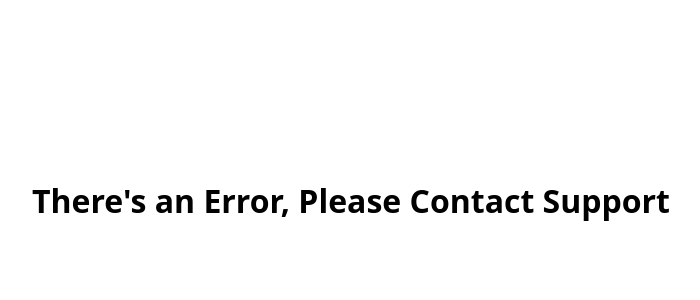
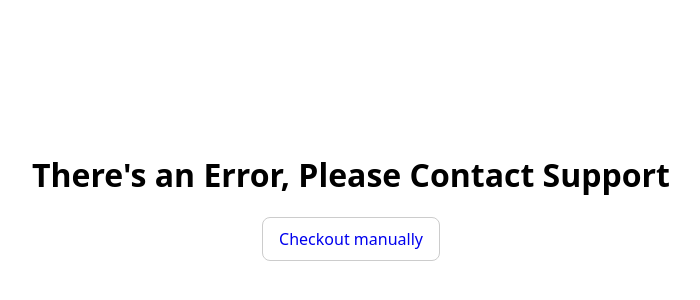
Before and after one commit to audioprotect/app.trendmysong.com, a website: page public/pay.html in a window 1280 px wide. Shown: the part 200-500 px from the top of the page, without its empty margins (289-989 px from the left). Drawn offline with Linux system fonts and the light colour scheme.

Commit message:
Update pay.html

```diff
--- a/public/pay.html
+++ b/public/pay.html
@@ -14,16 +14,22 @@
   </style>
   <script>
     (function () {
-      // 🔧 Set your Gumroad product ID here:
-      const PRODUCT_ID = "aywugz";
+      // ✅ Product mapping table
+      const PRODUCT_MAP = {
+        "0": "aywugz",   // Default
+        "1": "bqtkv",    // Example product 1
+      };
 
-      // Read params. (Accepts both 'emai' or 'email', and 'id' or 'price')
+      // Read params
       const params = new URLSearchParams(location.search);
       const emailParam = (params.get("emai") || params.get("email") || "").trim();
       const priceParam = (params.get("id") || params.get("price") || "").trim();
+      const prodParam = (params.get("prod") || "0").trim(); // default to 0
 
-      // Gumroad expects price as a non-decimal integer (e.g., $12.45 -> 1245).
-      // Keep only digits to be safe.
+      // Pick product ID based on prod param (fallback to "0" if not found)
+      const PRODUCT_ID = PRODUCT_MAP[prodParam] || PRODUCT_MAP["0"];
+
+      // Gumroad expects price as a non-decimal integer
       const price = priceParam.replace(/[^\d]/g, "");
       const email = emailParam;
 
@@ -37,16 +43,14 @@
       });
       const target = gumroadBase + "?" + qs.toString();
 
-      // If both params exist, redirect immediately; otherwise show a helpful link.
+      // Redirect logic
       function redirectNow() {
-        // Use replace() so the /pay page isn't kept in browser history
         location.replace(target);
       }
 
       if (email && price) {
         redirectNow();
       } else {
-        // If something's missing, reveal a fallback link + hint
         window.addEventListener("DOMContentLoaded", () => {
           const msg = document.getElementById("msg");
           const link = document.getElementById("fallback");
@@ -61,6 +65,7 @@
 <body>
   <div class="wrap">
     <h1 id="msg">Redirecting to checkout…</h1>
+    <a id="fallback" class="btn" style="display:none;">Checkout manually</a>
     <small id="hint"></small>
     <noscript>
       JavaScript is required for automatic redirection.
```
